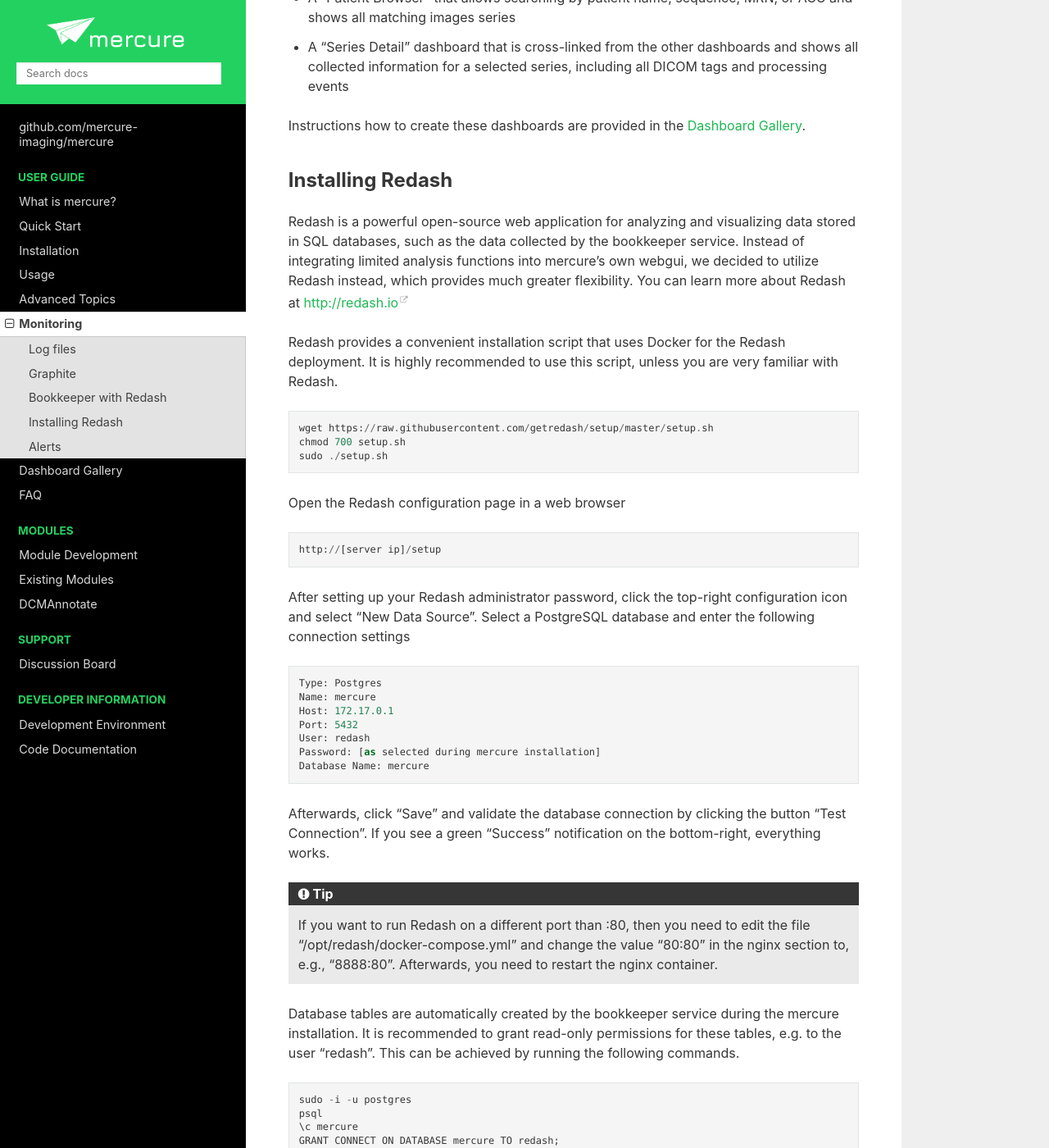
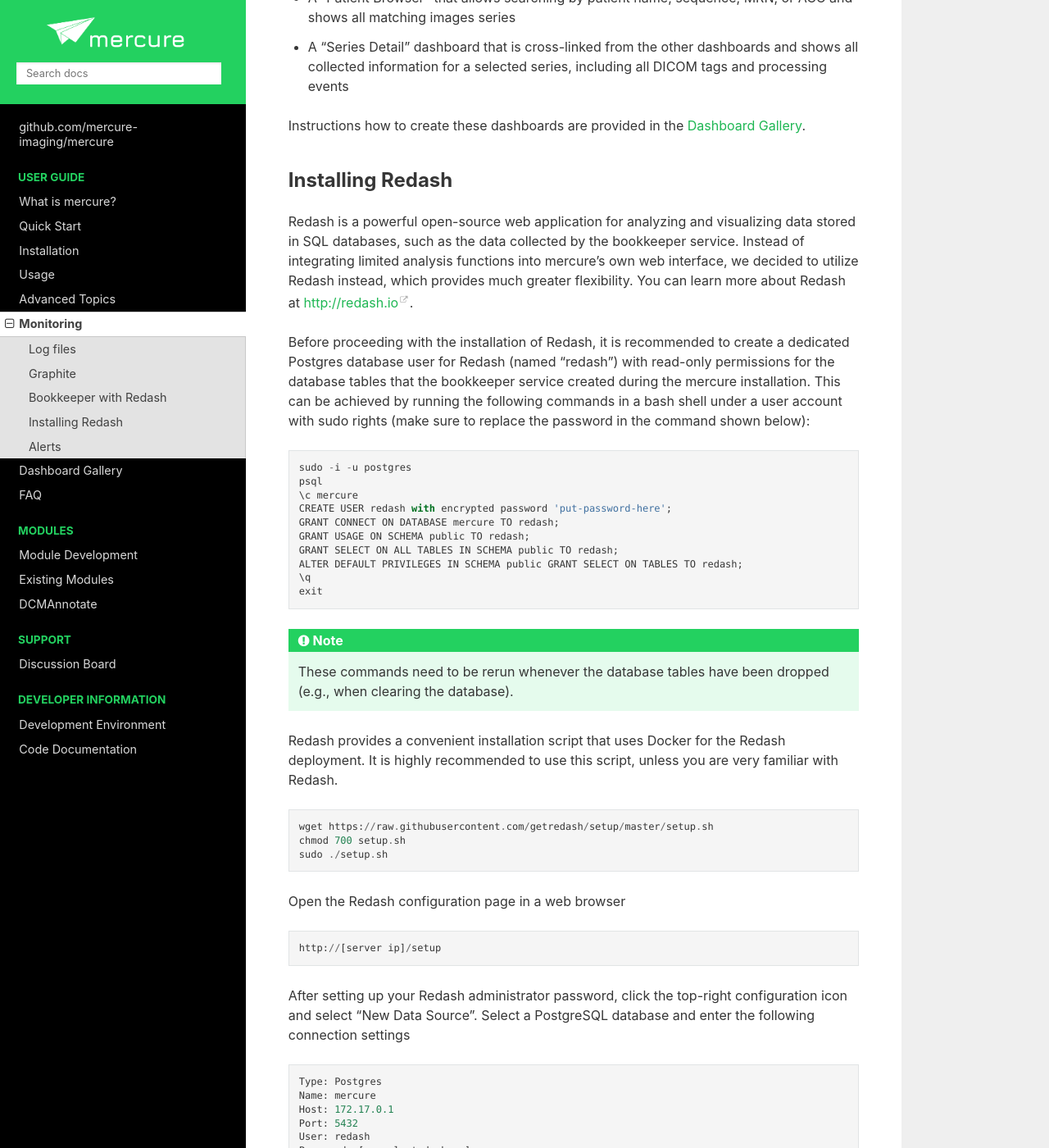
Before and after one commit to mercure-imaging/mercure, a Sphinx documentation site: the page built from docs/monitoring.rst, in a window 1280 px wide and 1400 px high, scrolled down 4522 px. Shown: the whole window at 82% size. Built offline with Sphinx 7.4.7 and the Read the Docs theme 2.0.0, drawn with Linux system fonts in a browser that asks for light colours; some of the changed text lies outside the part shown.

Commit message:
Updated redash installation instructions.

```diff
--- a/docs/monitoring.rst
+++ b/docs/monitoring.rst
@@ -133,7 +133,24 @@
 Installing Redash
 -----------------
 
-Redash is a powerful open-source web application for analyzing and visualizing data stored in SQL databases, such as the data collected by the bookkeeper service. Instead of integrating limited analysis functions into mercure's own webgui, we decided to utilize Redash instead, which provides much greater flexibility. You can learn more about Redash at http://redash.io
+Redash is a powerful open-source web application for analyzing and visualizing data stored in SQL databases, such as the data collected by the bookkeeper service. Instead of integrating limited analysis functions into mercure's own web interface, we decided to utilize Redash instead, which provides much greater flexibility. You can learn more about Redash at http://redash.io.
+
+Before proceeding with the installation of Redash, it is recommended to create a dedicated Postgres database user for Redash (named "redash") with read-only permissions for the database tables that the bookkeeper service created during the mercure installation. This can be achieved by running the following commands in a bash shell under a user account with sudo rights (make sure to replace the password in the command shown below):
+
+::
+
+    sudo -i -u postgres
+    psql
+    \c mercure
+    CREATE USER redash with encrypted password 'put-password-here';
+    GRANT CONNECT ON DATABASE mercure TO redash;
+    GRANT USAGE ON SCHEMA public TO redash;
+    GRANT SELECT ON ALL TABLES IN SCHEMA public TO redash;
+    ALTER DEFAULT PRIVILEGES IN SCHEMA public GRANT SELECT ON TABLES TO redash;
+    \q
+    exit
+
+.. note:: These commands need to be rerun whenever the database tables have been dropped (e.g., when clearing the database).
 
 Redash provides a convenient installation script that uses Docker for the Redash deployment. It is highly recommended to use this script, unless you are very familiar with Redash.
 
@@ -158,28 +175,12 @@
     Host: 172.17.0.1
     Port: 5432
     User: redash
-    Password: [as selected during mercure installation]
+    Password: [as selected above]
     Database Name: mercure
 
 Afterwards, click "Save" and validate the database connection by clicking the button "Test Connection". If you see a green "Success" notification on the bottom-right, everything works.
 
 .. tip:: If you want to run Redash on a different port than :80, then you need to edit the file "/opt/redash/docker-compose.yml" and change the value "80:80" in the nginx section to, e.g., "8888:80". Afterwards, you need to restart the nginx container.
-
-Database tables are automatically created by the bookkeeper service during the mercure installation. It is recommended to grant read-only permissions for these tables, e.g. to the user "redash". This can be achieved by running the following commands.
-
-::
-
-    sudo -i -u postgres
-    psql
-    \c mercure
-    GRANT CONNECT ON DATABASE mercure TO redash;
-    GRANT USAGE ON SCHEMA public TO redash;
-    GRANT SELECT ON ALL TABLES IN SCHEMA public TO redash;
-    ALTER DEFAULT PRIVILEGES IN SCHEMA public GRANT SELECT ON TABLES TO redash;
-    \q
-    exit
-
-.. note:: These commands need to be rerun whenever the database tables have been dropped (e.g., when clearing the database).
 
 
 Alerts
```
